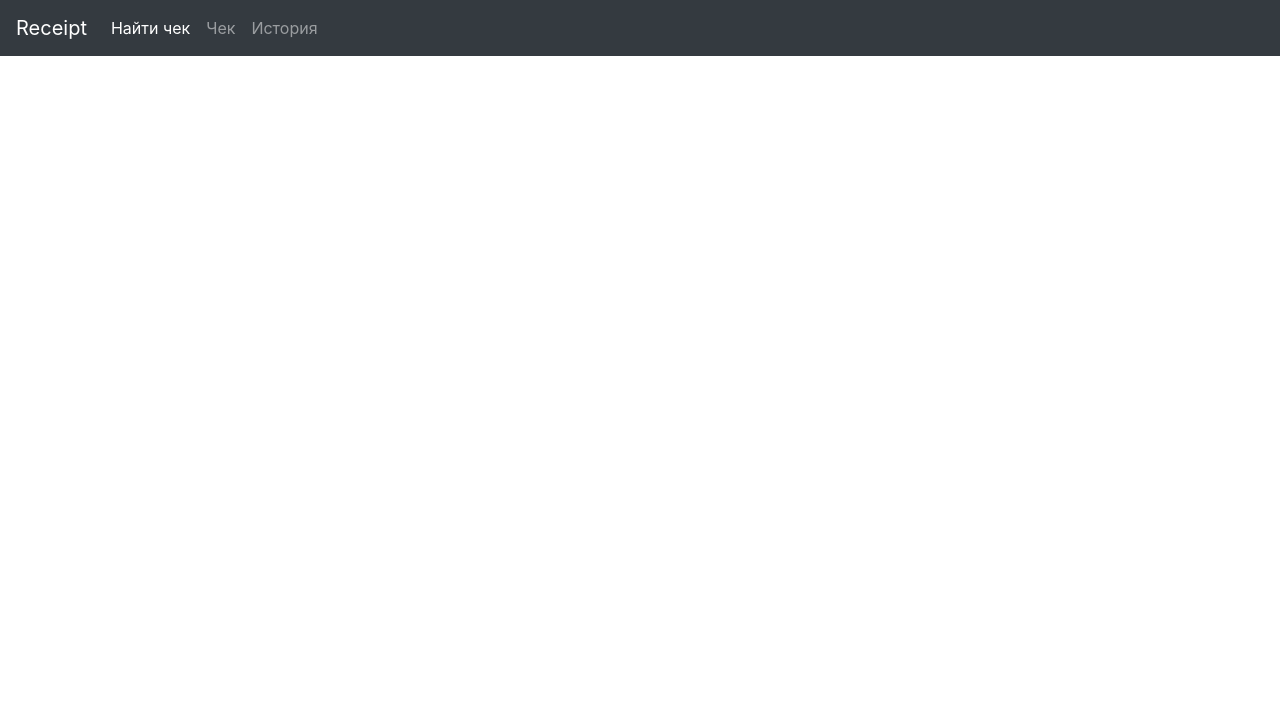
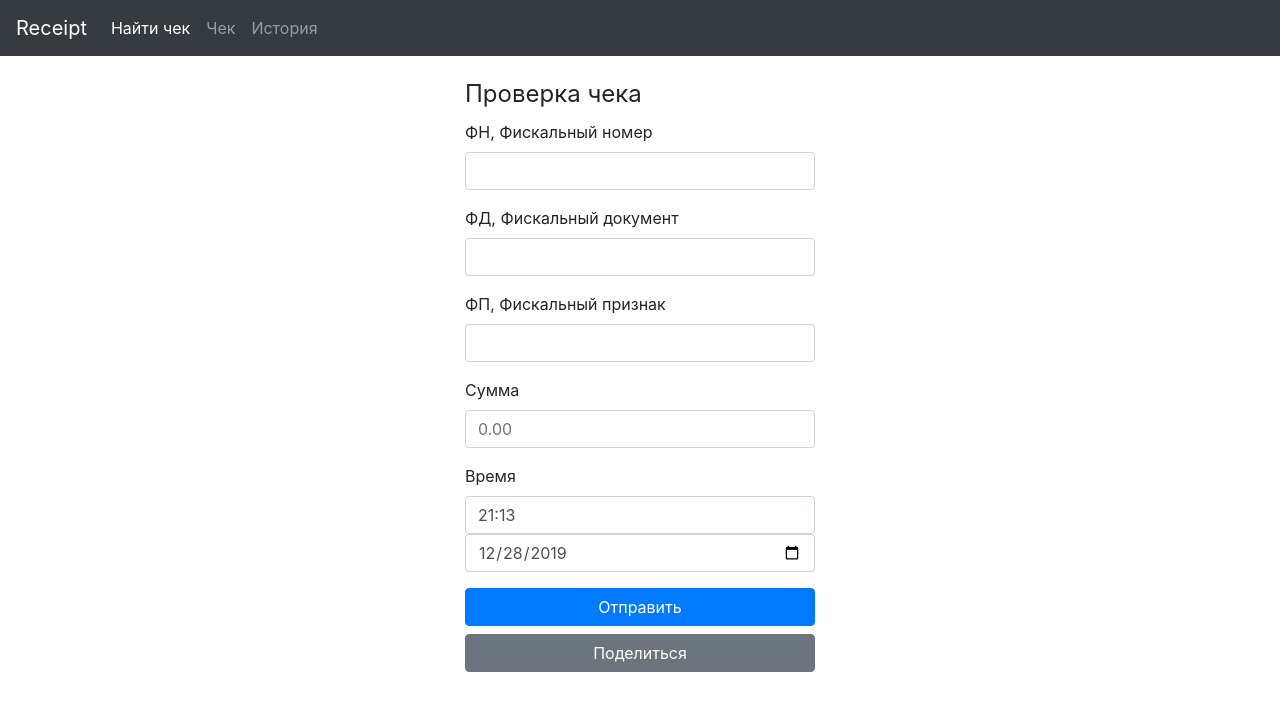
Before and after one commit to receipt-project/receipt-web, a Vue app in the folder receipt-web/: page / in a window 1280 px wide. Shown: the top 710 px of the page. Built offline with nearby package versions, Linux system fonts and the light colour scheme.

Commit message:
RCW-0 Massive updates
- Use axios instead of ajax for requests to rest
- Add vue-router usage

```diff
--- a/receipt-web/babel.config.js
+++ b/receipt-web/babel.config.js
@@ -2,4 +2,4 @@ module.exports = {
   presets: [
     '@vue/cli-plugin-babel/preset'
   ]
-}
+};
--- a/receipt-web/package.json
+++ b/receipt-web/package.json
@@ -9,6 +9,7 @@
     "lint": "vue-cli-service lint"
   },
   "dependencies": {
+    "axios": "^0.19.0",
     "bootstrap": "^4.4.1",
     "bootstrap-vue": "^2.1.0",
     "core-js": "^3.4.4",
--- a/receipt-web/src/App.vue
+++ b/receipt-web/src/App.vue
@@ -1,11 +1,12 @@
 <template>
     <div id="app">
-        <NavigationBar/>
+        <navigation-bar/>
+        <router-view/>
     </div>
 </template>
 
 <script>
-    import NavigationBar from "./components/NavigationBar";
+    import NavigationBar from "@/components/NavigationBar";
 
     export default {
         name: 'app',
--- a/receipt-web/src/components/NavigationBar.vue
+++ b/receipt-web/src/components/NavigationBar.vue
@@ -16,7 +16,8 @@
 </template>
 
 <script>
-    import NavigationItem from "./NavigationItem";
+    import NavigationItem from "@/components/NavigationItem";
+
     export default {
         name: "NavigationBar",
         components: {
--- a/receipt-web/src/components/ReceiptCard.vue
+++ b/receipt-web/src/components/ReceiptCard.vue
@@ -1,12 +1,12 @@
 <template>
     <div class="card" v-bind:class="cardStyle" style="margin-bottom: 20px;">
-        <div class="card-header">{{meta.place}}</div>
+        <div class="card-header">{{receipt.place}}</div>
         <div class="card-body">
             <p class="card-text">
-                {{date}}
+                {{date.format("DD.MM.YYYY HH:mm")}}
             </p>
             <p class="card-text">
-                {{meta.sum}} рублей.
+                {{receipt.sum}} рублей.
             </p>
             <a v-bind:href="href" class="btn btn-primary">Открыть</a>
         </div>
@@ -14,25 +14,28 @@
 </template>
 
 <script>
-    import {RECEIPT_DATETIME_FORMAT} from "../time.js"
+    import {RECEIPT_DATETIME_FORMAT} from "@/components/utils/time.js"
     import moment from "moment"
 
     export default {
         name: 'ReceiptCard',
         props: {
-            meta: Object
+            receipt: {
+                type: Object,
+                default: () => {}
+            }
         },
         computed: {
             date: function () {
-                return moment.unix(this.meta.date).format("DD.MM.YYYY HH:mm");
+                return moment(this.receipt.date, "YYYY-MM-DD'T'HH:mm:ss");
             },
             href: function () {
-                let dateStr = moment.unix(this.meta.date).format(RECEIPT_DATETIME_FORMAT);
-                return `/?fn=${this.meta.fn}&i=${this.meta.fd}&fp=${this.meta.fp}&s=${this.meta.sum}&t=${dateStr}`;
+                let dateStr = this.date.format(RECEIPT_DATETIME_FORMAT);
+                return `/?fn=${this.receipt.fn}&i=${this.receipt.fd}&fp=${this.receipt.fp}&s=${this.receipt.sum}&t=${dateStr}`;
             },
 
             cardStyle: function () {
-                let status = this.meta.status;
+                let status = this.receipt.status;
                 if (status === "FAILED") {
                     return "border-danger"
                 }
--- a/receipt-web/src/components/ReceiptMeta.vue
+++ b/receipt-web/src/components/ReceiptMeta.vue
@@ -1,5 +1,5 @@
 <template>
-    <table class="table-sm" v-show="receiptLoaded">
+    <table class="table-sm">
         <tbody>
             <tr v-for="(value, name) in metaPostProcessed" v-bind:key="value">
                 <th>{{name}}</th>
@@ -14,8 +14,7 @@
     export default {
         name: "ReceiptMeta",
         props: {
-            meta: Object,
-            receiptLoaded: Object
+            meta: Object
         },
         computed: {
             metaPostProcessed: function () {
--- /dev/null
+++ b/receipt-web/src/components/RecentReceipts.vue
@@ -0,0 +1,41 @@
+<template>
+    <div class="container">
+        <div class="row">
+            <div class="col-lg-3 col-md-4 col-sm-6 col-12" v-for="receipt in receipts" v-bind:key="receipt">
+                <receipt-card v-bind:receipt="receipt"/>
+            </div>
+        </div>
+    </div>
+</template>
+
+<script>
+    import ReceiptCard from "@/components/ReceiptCard";
+    import axios from "axios";
+
+    export default {
+        name: "RecentReceipts",
+        data: function () {
+            return {
+                receipts: []
+            }
+        },
+        components: {
+            ReceiptCard
+        },
+        created: function () {
+            axios.put("/api/receipts",
+                    {
+                        limit: 12,
+                        sort: "DATE",
+                        asc: false
+                    })
+            .then(result => {
+                this.receipts = result.data;
+            })
+        }
+    }
+</script>
+
+<style scoped>
+
+</style>
--- /dev/null
+++ b/receipt-web/src/components/SearchForm.vue
@@ -0,0 +1,105 @@
+<template>
+    <div class="container">
+        <div class="row justify-content-center">
+            <div class="col-lg-4 col-md-6 col-sm-8 col-12">
+                <form class="main">
+                    <fieldset>
+                        <legend>Проверка чека</legend>
+                        <div class="form-group">
+                            <label for="fn">ФН, Фискальный номер</label>
+                            <input type="text" class="form-control" id="fn" v-model="form.fn">
+                        </div>
+                        <div class="form-group">
+                            <label for="fd">ФД, Фискальный документ</label>
+                            <input type="text" class="form-control" id="fd" v-model="form.fd">
+                        </div>
+                        <div class="form-group">
+                            <label for="fp">ФП, Фискальный признак</label>
+                            <input type="text" class="form-control" id="fp" v-model="form.fp">
+                        </div>
+                        <div class="form-group">
+                            <label for="s">Сумма</label>
+                            <input type="text" class="form-control" id="s" placeholder="0.00" v-model="form.summary">
+                        </div>
+                        <div class="form-group">
+                            <label for="time">Время</label>
+                            <input type="text" class="form-control" id="time" v-model="timeField">
+                            <input type="date" class="form-control" id="date" v-model="dateField">
+                        </div>
+                        <div class="form-group">
+                            <input type="button" class="btn btn-primary btn-block" value="Отправить" id="submit"
+                                   onclick="handleFormSubmit()">
+                            <input type="button" class="btn btn-secondary btn-block" value="Поделиться" id="share"
+                                   onclick="handleShare()">
+                        </div>
+                    </fieldset>
+                </form>
+            </div>
+        </div>
+    </div>
+</template>
+
+<script>
+    import moment from 'moment'
+
+    export default {
+        name: "SearchForm",
+        data: function () {
+            return {
+                form: {
+                    fn: "",
+                    fd: "",
+                    fp: "",
+                    summary: "",
+                    date: moment()
+                }
+            }
+        },
+        computed: {
+
+            /**
+             * String representing date in format HH:MM
+             */
+            timeField: {
+                get: function () {
+                    return this.form.date.format("HH:mm");
+                },
+                set: function (str) {
+                    if (str != null && str.match(/^\d{2}:\d{2}$/g)) {
+                        this.form.date.set("hour", str.substr(0, 2));
+                        this.form.date.set("minute", str.substr(3, 2));
+                    }
+                }
+            },
+
+            /**
+             * String representing date in format YYYY-MM-DD
+             */
+            dateField: {
+                get: function () {
+                    return this.form.date.format("YYYY-MM-DD");
+                },
+                set: function (str) {
+                    if (str != null && str.match(/^\d{4}-\d{2}-\d{2}$/g)) {
+                        this.form.date.set("year", parseInt(str.substr(0, 4)));
+                        this.form.date.set("month", parseInt(str.substr(5, 2)) - 1);
+                        this.form.date.set("date", parseInt(str.substr(8, 2)));
+                    }
+                }
+            },
+
+        },
+        methods: {
+            handleShare: function () {
+                // TODO
+            },
+            handleFormSubmit: function () {
+                // TODO
+            }
+        }
+    }
+</script>
+
+<style scoped>
+
+</style>
```
Also changed, not shown: receipt-web/src/main.js (+10 -7 lines), receipt-web/src/components/utils/time.js (renamed from receipt-web/src/time.js), 1 other file (tests, documents, lock files or other folders).
